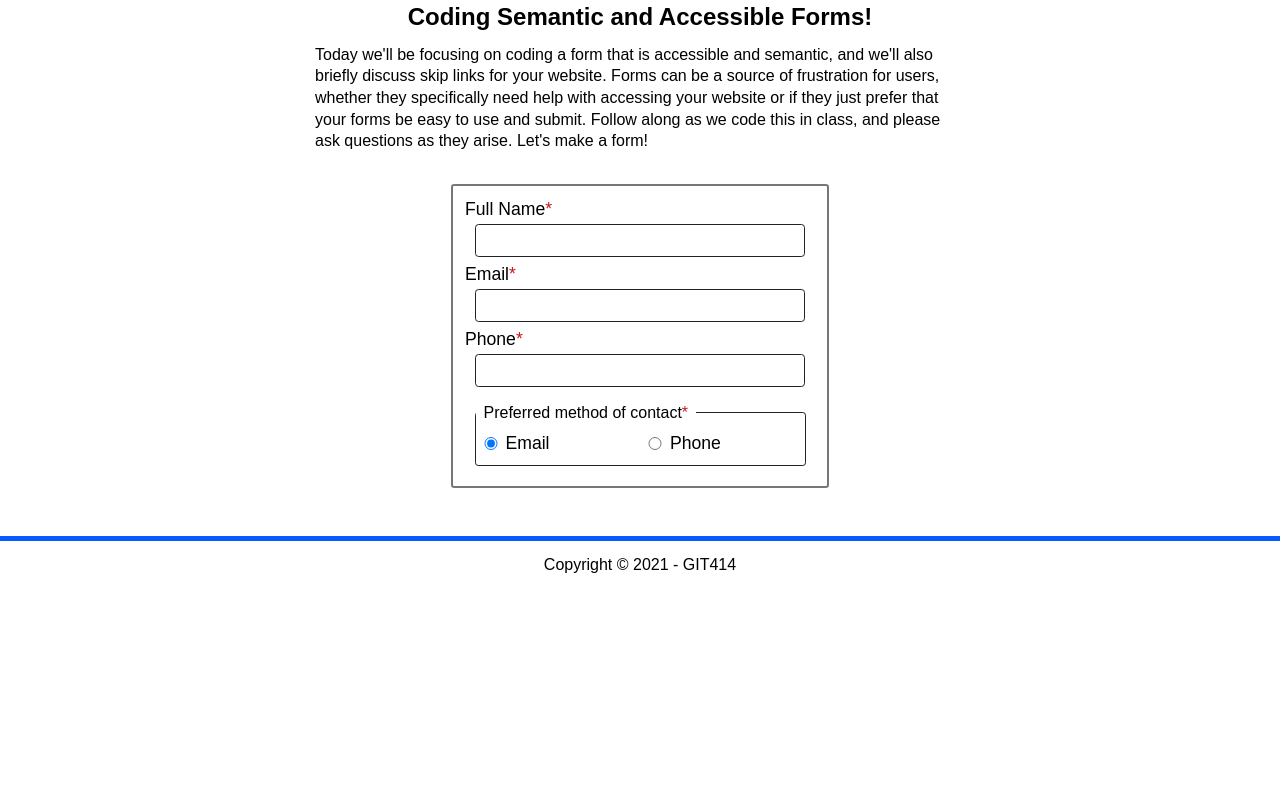
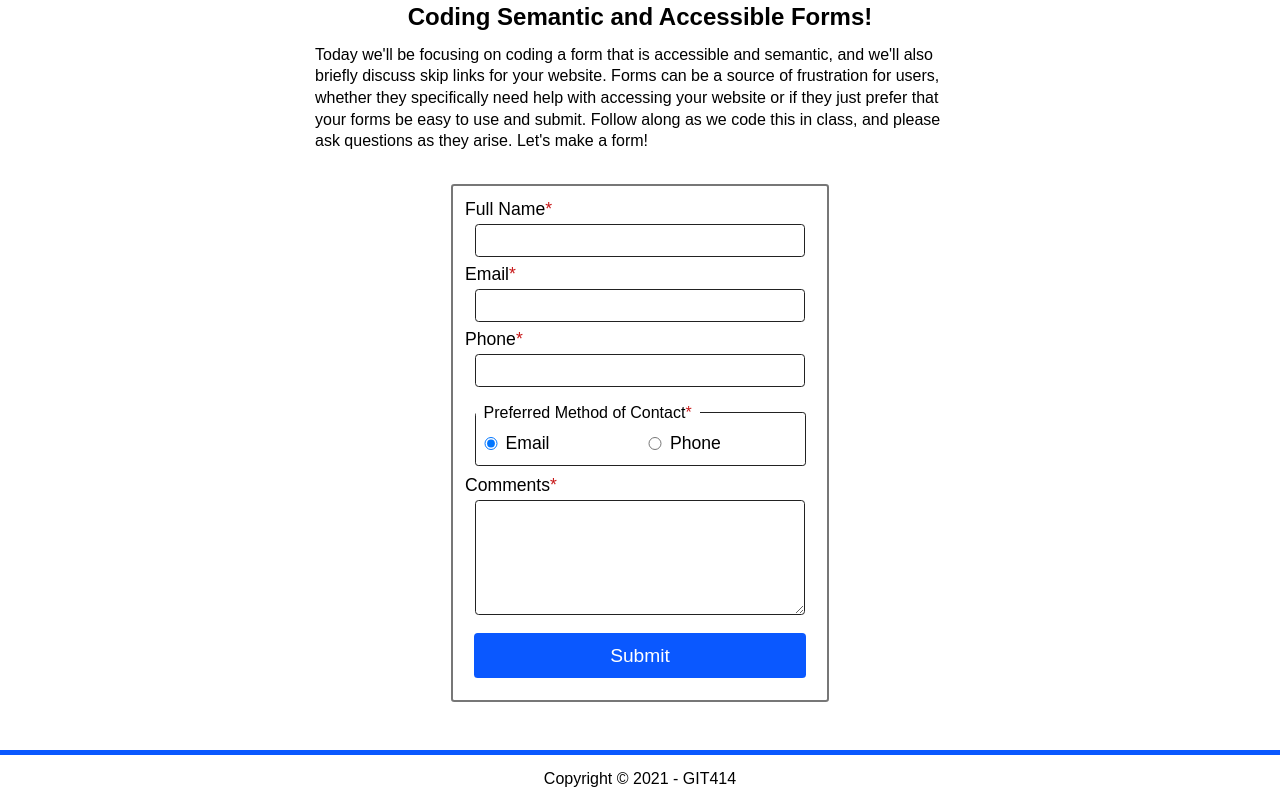
Before and after one commit to amvalle5/accessible-assignment, a plain HTML site: page index.html in a window 1280 px wide. Shown: the part 511-1314 px from the top of the page. Before the commit the page ends 1100 px from the top, so only its background shows below. Drawn offline with Linux system fonts and the light colour scheme.

Commit message:
Update index.html
comment and submit button

```diff
--- a/index.html
+++ b/index.html
@@ -37,12 +37,15 @@
 <label for="myPhone">Phone<span class="required">*</span></label>
 <input type="tel" name="myPhone" id="myPhone" autocomplete="tel" required>
 <fieldset>
-<legend>Preferred method of contact<span class="required">*</span></legend>
+<legend>Preferred Method of Contact<span class="required">*</span></legend>
 <input type="radio" name="contactPref" id="contactPref" required checked>
 <label for="contactPref">Email</label>
 <input type="radio" name="contactPref" id="contactPref" required>
 <label for="contactPref">Phone</label>
 </fieldset>
+<label for="comments">Comments<span class="required">*</span></label>
+<textarea required></textarea>
+<input type="submit" name="mySubmit" id="mySubmit">
 </form>
 		</article>
 	</main>
```
